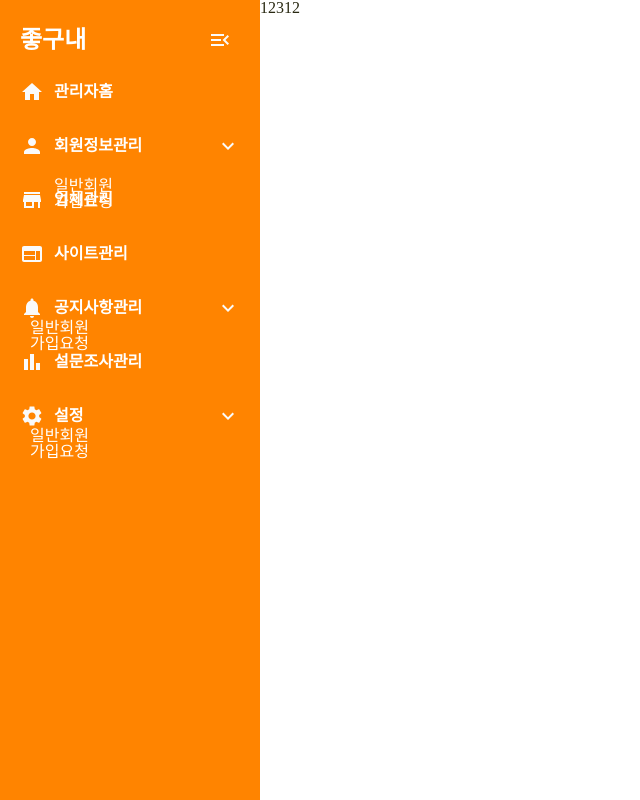
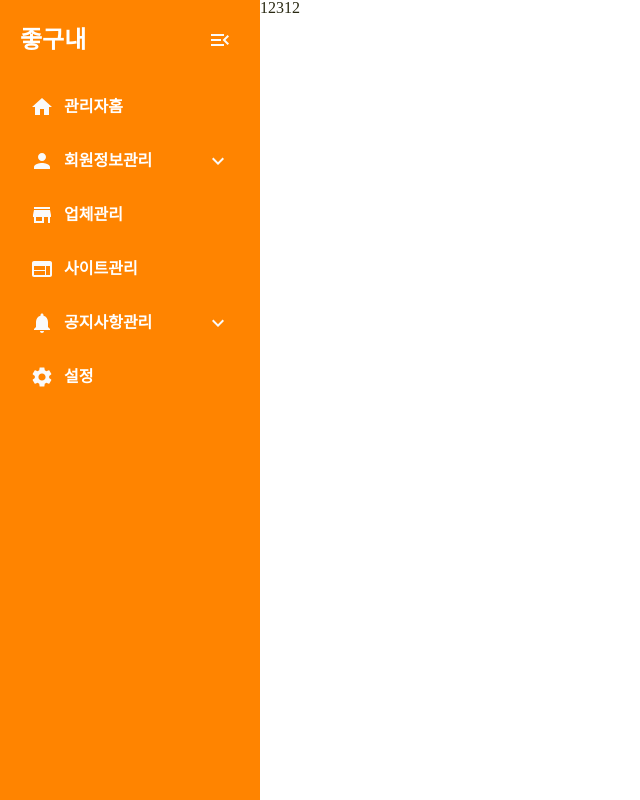
Before and after one commit to cafeteria-team/web, a React (Create React App) app: page /main in a window 1280 px wide. Shown: the whole page, without its empty margins (0-640 px from the left). Built offline with nearby package versions, Linux system fonts and the light colour scheme.

Commit message:
fix sideList

```diff
--- a/src/components/SideMenu.jsx
+++ b/src/components/SideMenu.jsx
@@ -19,14 +19,164 @@ import BarChartIcon from "@mui/icons-material/BarChart";
 import SettingsIcon from "@mui/icons-material/Settings";
 import { IconButton } from "@mui/material";
 
-// background="#e46b18"
+// 아코디언 컴포넌트에 사용 될 데이터
+const menuData = [
+  {
+    // JSX를 반환하는 함수를 설정하면, 실행했을 때 동적으로 코드를 구현할 수 있습니다.
+    header: (menuState, index) => (
+      <FlexBox just="space-between" align="center" padding="10px">
+        <FlexBox align="center">
+          <HomeIcon sx={{ color: grey[50] }} />
+          <StyledBody
+            margin="0 0 0 10px"
+            color="#fff"
+            weight="bold"
+            display={menuState ? "none" : ""}
+          >
+            관리자홈
+          </StyledBody>
+        </FlexBox>
+      </FlexBox>
+    ),
+  },
+  {
+    header: (menuState, index) => (
+      <FlexBox just="space-between" align="center" padding="10px">
+        <FlexBox align="center">
+          <PersonIcon sx={{ color: grey[50] }} />
+          <StyledBody
+            margin="0 0 0 10px"
+            color="#fff"
+            weight="bold"
+            display={menuState ? "none" : ""}
+          >
+            회원정보관리
+          </StyledBody>
+        </FlexBox>
+        <FlexBox>
+          <ExpandMoreIcon
+            sx={{ color: grey[50] }}
+            style={{ display: menuState ? "none" : "" }}
+          />
+        </FlexBox>
+      </FlexBox>
+    ),
+    panel: (menuState, index, menuActive) => (
+      <FlexBox
+        direction="column"
+        margin="20px 0 20px 24px"
+        display={menuActive === index ? "" : "none"}
+      >
+        <StyledBody margin="0 0 20px 10px" color="#fff">
+          일반회원
+        </StyledBody>
+        <StyledBody margin="0 0 0 10px" color="#fff">
+          가입요청
+        </StyledBody>
+      </FlexBox>
+    ),
+  },
+  {
+    header: (menuState, index) => (
+      <FlexBox just="space-between" align="center" padding="10px">
+        <FlexBox align="center">
+          <StoreIcon sx={{ color: grey[50] }} />
+          <StyledBody
+            margin="0 0 0 10px"
+            color="#fff"
+            weight="bold"
+            display={menuState ? "none" : ""}
+          >
+            업체관리
+          </StyledBody>
+        </FlexBox>
+      </FlexBox>
+    ),
+  },
+  {
+    header: (menuState, index) => (
+      <FlexBox just="space-between" align="center" padding="10px">
+        <FlexBox align="center">
+          <WebIcon sx={{ color: grey[50] }} />
+          <StyledBody
+            margin="0 0 0 10px"
+            color="#fff"
+            weight="bold"
+            display={menuState ? "none" : ""}
+          >
+            사이트관리
+          </StyledBody>
+        </FlexBox>
+      </FlexBox>
+    ),
+  },
+  {
+    header: (menuState) => (
+      <FlexBox just="space-between" align="center" padding="10px">
+        <FlexBox align="center">
+          <NotificationsIcon sx={{ color: grey[50] }} />
+          <StyledBody
+            margin="0 0 0 10px"
+            color="#fff"
+            weight="bold"
+            display={menuState ? "none" : ""}
+          >
+            공지사항관리
+          </StyledBody>
+        </FlexBox>
+        <FlexBox>
+          <ExpandMoreIcon
+            sx={{ color: grey[50] }}
+            style={{ display: menuState ? "none" : "" }}
+          />
+        </FlexBox>
+      </FlexBox>
+    ),
+    panel: (menuState, index, menuActive) => (
+      <FlexBox
+        direction="column"
+        margin="20px 0 20px 24px"
+        display={menuActive === index ? "" : "none"}
+      >
+        <StyledBody margin="0 0 20px 10px" color="#fff">
+          공지사항
+        </StyledBody>
+        <StyledBody margin="0 0 0 10px" color="#fff">
+          이벤트
+        </StyledBody>
+      </FlexBox>
+    ),
+  },
+  {
+    header: (menuState, index) => (
+      <FlexBox just="space-between" align="center" padding="10px">
+        <FlexBox align="center">
+          <SettingsIcon sx={{ color: grey[50] }} />
+          <StyledBody
+            margin="0 0 0 10px"
+            color="#fff"
+            weight="bold"
+            display={menuState ? "none" : ""}
+          >
+            설정
+          </StyledBody>
+        </FlexBox>
+      </FlexBox>
+    ),
+  },
+];
 
 const SideMenu = (props) => {
+  const [menuList] = useState(menuData);
   const [menuState, setMenuState] = useState(false);
-  const [menuActive, setMenuActive] = useState(false);
+  const [menuActive, setMenuActive] = useState(undefined);
 
   const menuHide = () => {
     setMenuState((prev) => !prev);
+  };
+
+  const _onClick = (e, index) => {
+    setMenuActive(index);
   };
 
   return (
@@ -50,7 +200,15 @@ const SideMenu = (props) => {
         </FlexBox>
       </StyledTitle>
       <SideUl>
-        <SideLi>
+        {menuList.map((item, index) => {
+          return (
+            <SideLi onClick={(e) => _onClick(e, index)}>
+              {item.header(menuState)}
+              {item.panel ? item.panel(menuState, index, menuActive) : ""}
+            </SideLi>
+          );
+        })}
+        {/* <SideLi>
           <FlexBox just="space-between" align="center">
             <FlexBox align="center">
               <HomeIcon sx={{ color: grey[50] }} />
@@ -86,8 +244,12 @@ const SideMenu = (props) => {
             </FlexBox>
           </FlexBox>
 
-          <FlexBox direction="column" margin="20px 0 20px 24px">
-            <StyledBody margin="0 0 0 10px" color="#fff">
+          <FlexBox
+            direction="column"
+            margin="20px 0 20px 24px"
+            display={menuState ? "none" : ""}
+          >
+            <StyledBody margin="0 0 20px 10px" color="#fff">
               일반회원
             </StyledBody>
             <StyledBody margin="0 0 0 10px" color="#fff">
@@ -146,12 +308,16 @@ const SideMenu = (props) => {
             </FlexBox>
           </FlexBox>
 
-          <FlexBox direction="column">
-            <StyledBody margin="0 0 0 10px" color="#fff">
-              일반회원
+          <FlexBox
+            direction="column"
+            margin="20px 0 20px 24px"
+            display={menuState ? "none" : ""}
+          >
+            <StyledBody margin="0 0 20px 10px" color="#fff">
+              공지사항
             </StyledBody>
             <StyledBody margin="0 0 0 10px" color="#fff">
-              가입요청
+              이벤트
             </StyledBody>
           </FlexBox>
         </SideLi>
@@ -181,22 +347,8 @@ const SideMenu = (props) => {
                 설정
               </StyledBody>
             </FlexBox>
-            <FlexBox>
-              <ExpandMoreIcon
-                sx={{ color: grey[50] }}
-                style={{ display: menuState ? "none" : "" }}
-              />
-            </FlexBox>
           </FlexBox>
-          <FlexBox direction="column">
-            <StyledBody margin="0 0 0 10px" color="#fff">
-              일반회원
-            </StyledBody>
-            <StyledBody margin="0 0 0 10px" color="#fff">
-              가입요청
-            </StyledBody>
-          </FlexBox>
-        </SideLi>
+        </SideLi> */}
       </SideUl>
     </FlexBox>
   );
--- a/src/components/StyledElements.jsx
+++ b/src/components/StyledElements.jsx
@@ -18,6 +18,7 @@ export const StyledBody = styled.p`
   font-weight: ${(props) => props.weight || ""};
   display: ${(props) => props.display || ""};
   flex-shrink: 0;
+  white-space: nowrap;
 `;
 export const StyledSpan = styled.span`
   align-self: ${(props) => props.align || ""};
@@ -42,7 +43,7 @@ export const Form = styled.form`
   margin: ${(props) => props.margin || ""};
 `;
 export const FlexBox = styled.div`
-  display: flex;
+  display: ${(props) => props.display || "flex"};
   flex-direction: ${(props) => props.direction || ""};
   justify-content: ${(props) => props.just || ""};
   align-items: ${(props) => props.align};
@@ -75,9 +76,10 @@ export const SideLi = styled.li`
   box-sizing: border-box;
   display: flex;
   flex-direction: column;
-  // justify-content: space-between;
+  justify-content: center;
   // align-items: center;
-  height: 54px;
+  height: auto;
+  min-height: 54px;
   width: 100%;
   padding: 0 20px;
   background: ${(props) => props.background || ""};
```
